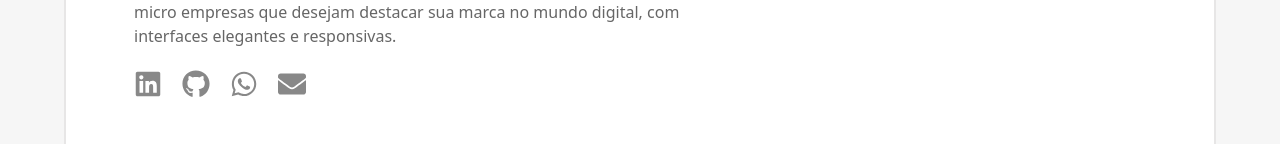
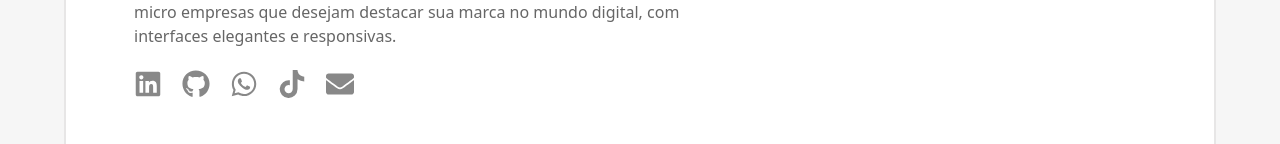
Before and after one commit to jhonathancodes/portfolio, a React (Vite) app: page / in a window 1280 px wide. Shown: the part 326-470 px from the top of the page. Built offline with nearby package versions, Linux system fonts and the light colour scheme.

Commit message:
Update Header.jsx

```diff
--- a/src/components/header/Header.jsx
+++ b/src/components/header/Header.jsx
@@ -8,6 +8,7 @@
 import img4 from "../../assets/img4.jpg";
 import img5 from "../../assets/img5.jpg";
 import { FaLinkedin, FaGithub, FaWhatsapp, FaEnvelope, FaBriefcase } from 'react-icons/fa';
+import { FaTiktok } from "react-icons/fa6";
 
 function Header() {
   return (
@@ -31,6 +32,9 @@
           </a>
           <a href="https://wa.me/5511962619817" target="_blank" rel="noopener noreferrer">
             <FaWhatsapp />
+          </a>
+          <a href="https://www.tiktok.com/@_jhowmkt" target="_blank" rel="noopener noreferrer">
+            <FaTiktok />
           </a>
           <a href="mailto:jhonathan.novais3450@gmail.com">
             <FaEnvelope />
```
